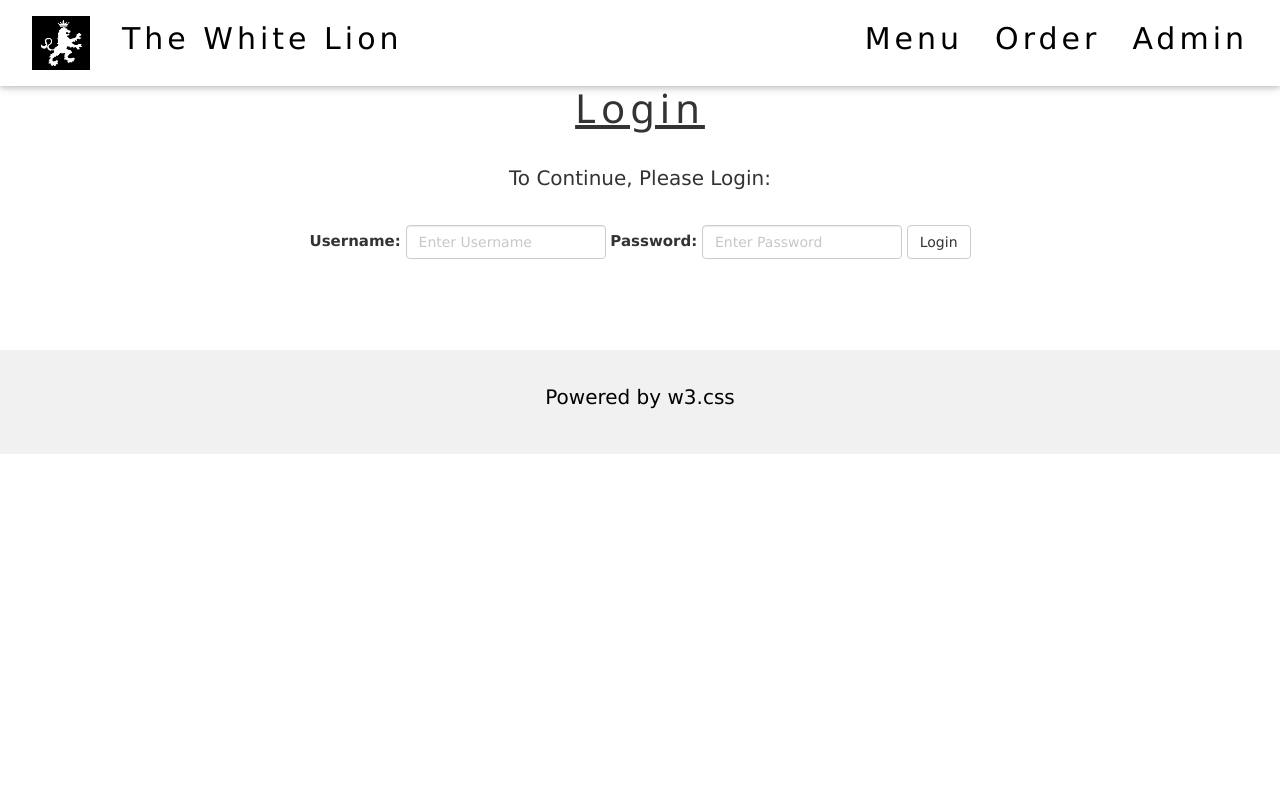
After one commit to EvanWard29/TheWhiteLion, a PHP site: page /login.php in a window 1280 px wide. The commit adds this page. Run offline with PHP 8.4, Linux system fonts and the light colour scheme.

Commit message:
Implemented Admin Login System
Added Admin login system so only admin can assess certain fucntions of the system.

```diff
--- a/PubApplication/public/alcoholicDrinks.php
+++ b/PubApplication/public/alcoholicDrinks.php
@@ -1,5 +1,4 @@
-<?php include_once 'header.php';
-//include '../assets/config/orderSession.php';?>
+<?php include_once 'header.php';?>
 
 <body>
 <div class="w3-content" style="max-width:1100px">
--- a/PubApplication/public/header.php
+++ b/PubApplication/public/header.php
@@ -1,4 +1,5 @@
-<?php include_once '../assets/config/orderSession.php'?>
+<?php include_once '../assets/config/orderSession.php';?>
+
 <head>
     <link rel="stylesheet" href="../assets/css/mainMenu.css">
     <link rel="stylesheet" href="https://maxcdn.bootstrapcdn.com/bootstrap/3.4.1/css/bootstrap.min.css">
@@ -20,6 +21,15 @@
 
             <a href="index.php#menu" class="w3-bar-item w3-button">Menu</a>
             <a href="orderPage.php" class="w3-bar-item w3-button">Order</a>
+            <a href="admin.php" class="w3-bar-item w3-button">Admin</a>
+            <?php
+                if(isset($_SESSION['admin']) && $_SESSION['admin'] == 1)
+                {
+                    ?>
+                    <a href="logout.php" class="w3-bar-item w3-button">Logout</a>
+                    <?php
+                }
+            ?>
 
         </div>
     </div>
--- /dev/null
+++ b/PubApplication/public/login.php
@@ -0,0 +1,48 @@
+<?php include_once 'header.php'; include '../src/model/repository.php' ?>
+
+<body>
+<div class="w3-content" style="max-width:1100px">
+    <div class="w3-row w3-padding-64" id="menu">
+        <div class="w3-col 20 w3-padding-large">
+            <h1 class="w3-center" style="font-size: 40px"><u>Login</u></h1><br>
+            <p class="w3-center">To Continue, Please Login:</p><br>
+            <form class="form-inline w3-center" action="<?php echo basename($_SERVER['PHP_SELF'])?>" method="post">
+                <div class="form-group">
+                    <label for="username">Username:</label>
+                    <input type="text" class="form-control" id="username" placeholder="Enter Username" name="username">
+                </div>
+                <div class="form-group">
+                    <label for="password">Password:</label>
+                    <input type="password" class="form-control" id="password" placeholder="Enter Password" name="password">
+                </div>
+                <input type="submit" class="btn btn-default" name="login" value="Login">
+            </form>
+        </div>
+    </div>
+</div>
+</body>
+
+<?php include_once 'footer.php' ?>
+
+<?php
+if(isset($_POST['login']))
+{
+    $username = $_POST['username'];
+    $password = md5($_POST['password']);
+
+    $db = new Repository();
+
+    if($password == $db->adminLogin($username)){
+        //Success! Username and password confirmed
+        $_SESSION['admin'] = 1;
+        setcookie('admin', $username, time()+(84600*30));
+        header('Location: admin.php');
+        exit();
+    }
+    else{
+        //Indicates password failure
+        $_SESSION['admin'] = 0;
+
+        echo "<script> alert('Incorrect Username or Password!')</script>";
+    }
+}
--- /dev/null
+++ b/PubApplication/public/logout.php
@@ -0,0 +1,4 @@
+<?php
+include_once '../assets/config/orderSession.php';
+session_destroy();
+header('Location: index.php');
--- a/PubApplication/src/model/repository.php
+++ b/PubApplication/src/model/repository.php
@@ -141,4 +141,18 @@ class Repository
 
         $statement->execute();
     }
+
+    public function adminLogin($username)
+    {
+        $sql = "CALL getAdmin(:AdminUsername)";
+
+        $statement = $this->connection->prepare($sql);
+        $statement->bindParam(':AdminUsername', $username, PDO::PARAM_STR);
+
+        $statement->execute();
+
+        $result = $statement->fetchColumn();
+
+        return $result;
+    }
 }
```
Also changed, not shown: MySQL Queries/CreateTable/createAdmin.sql (added, +7 -0 lines), MySQL Queries/StoredProcedures/getAdmin.sql (added, +11 -0 lines), PubApplication/public/addProduct.php (added, +15 -0 lines), PubApplication/public/admin.php (added, +44 -0 lines).
